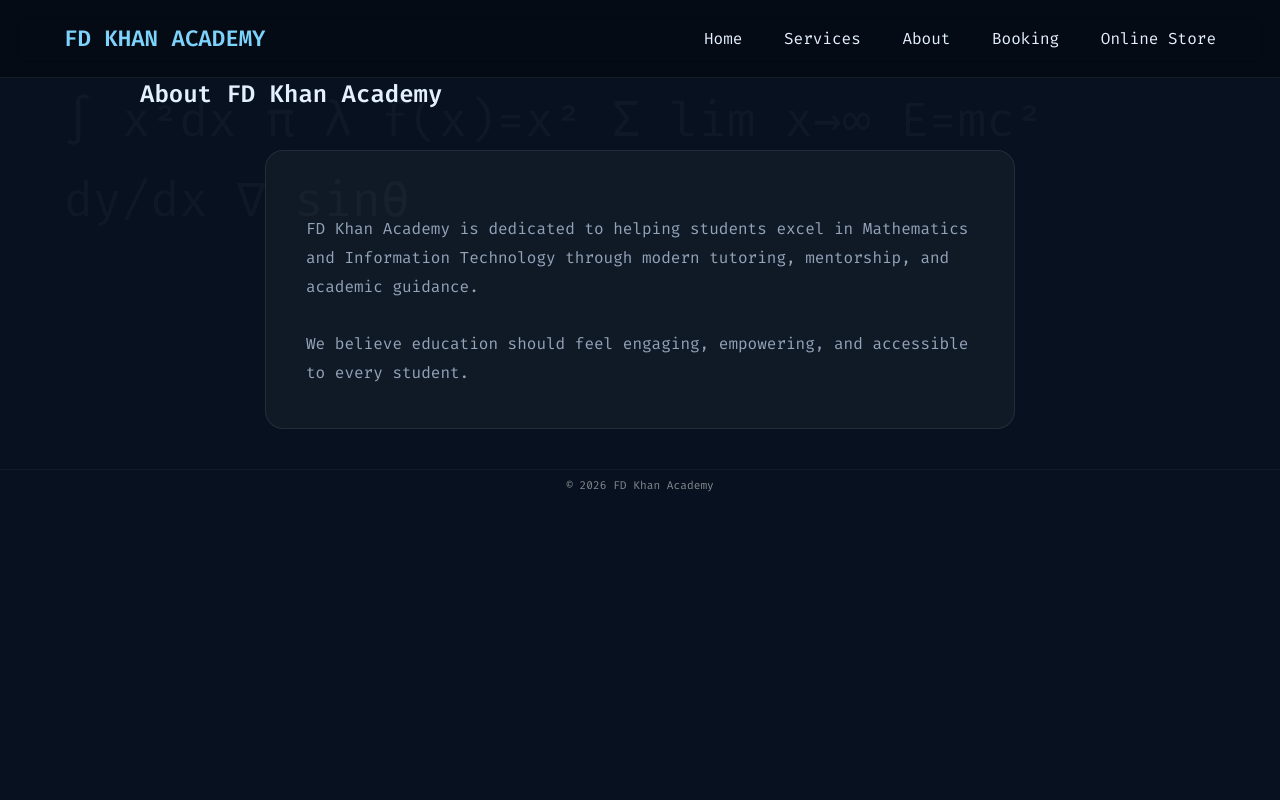
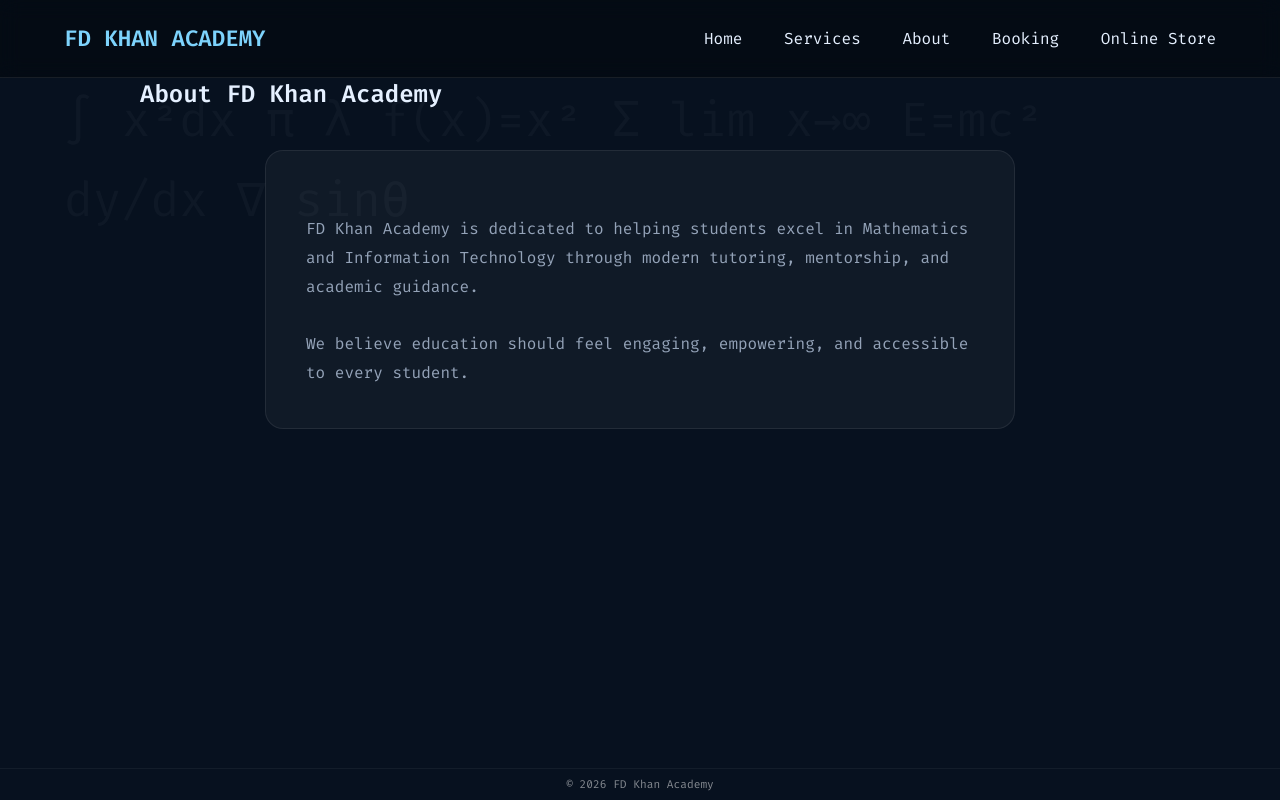
Before and after one commit to Sinqo30/FD-Khan-Academy, a Flask app: page /about in a window 1280 px wide. Run offline with Flask 3, Linux system fonts and the light colour scheme.

Commit message:
modified:   static/style.css    I fixed the footer issue by adding flex code

```diff
--- a/static/style.css
+++ b/static/style.css
@@ -13,6 +13,8 @@ body{
     overflow-x:hidden;
     min-height:100vh;
     position:relative;
+    display: flex;
+    flex-direction: column;
 }
 
 /* MATH + CODE BACKGROUND */
@@ -363,3 +365,7 @@ footer {
         border-color: transparent;
     }
 }
+
+section {
+    flex: 1;
+}
```
